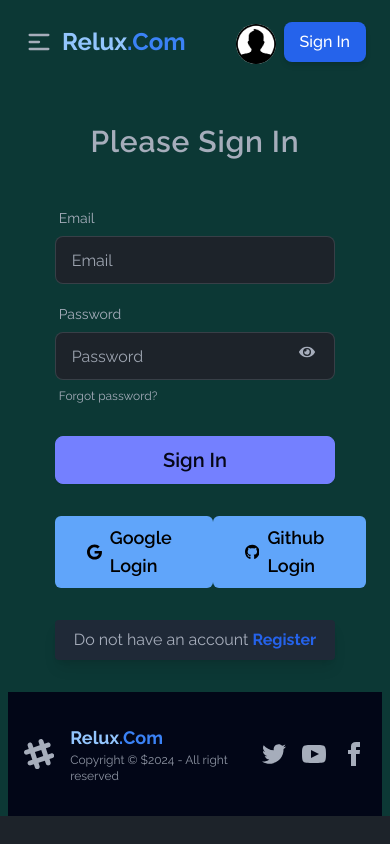
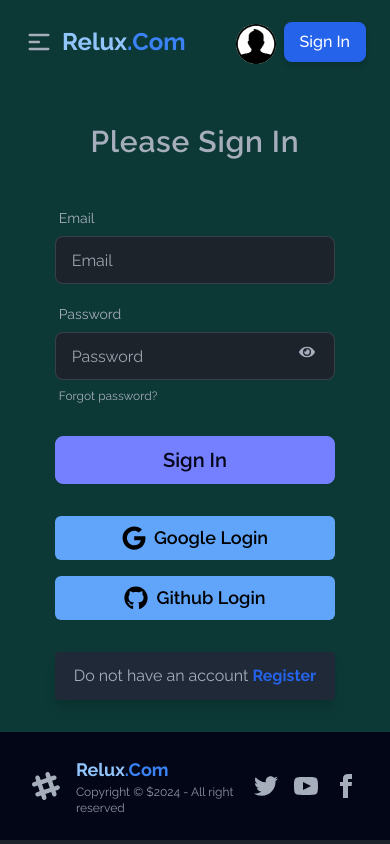
Before and after one commit to Rashedin-063/RealState-Assignment-A9, a React (Vite) app: page /login in a window 390 px wide. Built offline with nearby package versions, Linux system fonts and the light colour scheme; no server answers.

Commit message:
final edit and firebase deploy

```diff
--- a/src/components/SocialLogin.jsx
+++ b/src/components/SocialLogin.jsx
@@ -1,43 +1,42 @@
-import {
-  FaGithub,
-  FaGoogle,
-} from 'react-icons/fa';
+import { FaGithub, FaGoogle } from 'react-icons/fa';
 
 import UseAuth from '../hooks/UseAuth';
 import { toast } from 'react-toastify';
-
+import { useLocation, useNavigate } from 'react-router-dom';
 
 const SocialLogin = () => {
-
+  const location = useLocation();
+  const navigate = useNavigate();
 
   const { googleLogin, githubLogin } = UseAuth();
 
   const handleGoogleLogin = () => {
-    googleLogin()
-      .then(() => toast.success('Your google login is successful')
-      )
-  }
+    googleLogin().then(() => {
+      toast.success('Your google login is successful');
+      navigate(location?.state || '/');
+    });
+  };
 
   const handleGithubLogin = () => {
-    githubLogin()
-      .then(() =>
-      toast.success('Your github login is successful')
-    );
-  }
+    githubLogin().then(() => {
+      toast.success('Your github login is successful');
+
+    });
+  };
 
   return (
     <div>
-      <div className='mt-8 flex justify-between'>
+      <div className='mt-8 flex flex-col md:flex-row justify-between'>
         <a
           onClick={handleGoogleLogin}
-          className='cursor-pointer text-2xl flex gap-2 items-center bg-blue-400 text-black px-8 py-2 rounded-md'
+          className='cursor-pointer text-2xl flex gap-2 items-center bg-blue-400 text-black px-8 py-2 rounded-md mb-4 md:mb-0 justify-center'
         >
           <FaGoogle />
           <p className='text-lg font-semibold'>Google Login</p>
         </a>
         <a
           onClick={handleGithubLogin}
-          className='cursor-pointer text-2xl flex gap-2 items-center bg-blue-400 text-black px-8 py-2 rounded-md'
+          className='cursor-pointer text-2xl flex gap-2 items-center bg-blue-400 text-black px-8 py-2 rounded-md justify-center'
         >
           <FaGithub />
           <p className='text-lg font-semibold'>Github Login</p>
--- a/src/layouts/Root.jsx
+++ b/src/layouts/Root.jsx
@@ -4,8 +4,8 @@ import Footer from '../pages/shared/Footer';
 
 const Root = () => {
   return (
-    <div className='space-y-8 font-raleway px-2 lg:px-0 primary-bg'>
-      <div className='max-w-7xl mx-auto'>
+    <div className='space-y-8 font-raleway primary-bg'>
+      <div className='max-w-7xl mx-auto px-2 lg:px-0'>
         <Navbar />
         <div>
           <Outlet />
--- a/src/pages/Bookmark.jsx
+++ b/src/pages/Bookmark.jsx
@@ -5,8 +5,8 @@ const Bookmark = () => {
   console.log(bookmarkedDataArray)
 
   return (
-    <div className="min-h-[60vh] mt-16">
-      <h2 className="text-center mb-4 text-4xl bg-slate-900 w-1/2 mx-auto p-2 rounded-md">this is bookmark</h2>
+    <div className="min-h-[60vh] mt-12 lg:mt-16">
+      <h2 className="text-center mb-4 text-4xl bg-slate-900 w-3/4 mx-auto p-2 rounded-md">this is bookmark</h2>
       {bookmarkedDataArray.map((bookmarkedData, idx) => (
         <div key={bookmarkedData.id}>
           <div className="text-center bg-slate-700 w-3/4 mx-auto p-2 rounded-md mb-2 shadow-lg text-lg">
--- a/src/pages/Login.jsx
+++ b/src/pages/Login.jsx
@@ -95,7 +95,7 @@ const Login = () => {
           </div>
           <SocialLogin />
         </form>
-        <p className='text-center mt-8 bg-gray-800 p-2 w-3/4 mx-auto rounded shadow-lg'>
+        <p className='text-center mt-8 bg-gray-800 p-3 w-3/4 lg:w-1/2 mx-auto rounded shadow-lg'>
           Do not have an account{' '}
           <Link className='text-blue-600 font-bold' to='/register'>
             Register
--- a/src/pages/Register.jsx
+++ b/src/pages/Register.jsx
@@ -59,7 +59,7 @@ const Register = () => {
 }
 
   return (
-    <div>
+    <div className='min-h-[64vh]'>
       <Helmet>
         <title>Register</title>
       </Helmet>
--- a/src/pages/shared/Footer.jsx
+++ b/src/pages/shared/Footer.jsx
@@ -4,7 +4,7 @@ const Footer = () => {
   return (
     <div className='bg-slate-950'>
       <div>
-        <footer className='footer text-neutral-content items-center p-4 py-8 max-w-7xl mx-auto flex justify-between'>
+        <footer className='footer text-neutral-content items-center px-8 py-6 max-w-7xl mx-auto flex justify-between '>
           <aside className=' items-center'>
             <div className='flex gap-4 items-center'>
               <svg
@@ -32,7 +32,7 @@ const Footer = () => {
               </div>
             </div>
           </aside>
-          <nav className='grid-flow-col gap-4 place-self-center justify-self-end'>
+          <nav className='grid-flow-col gap-4 place-self-center justify-self-end lg:pr-8'>
             <a>
               <svg
                 xmlns='http://www.w3.org/2000/svg'
```
Also changed, not shown: firebase.json (added), 2 other files (tests, documents, lock files or other folders).
